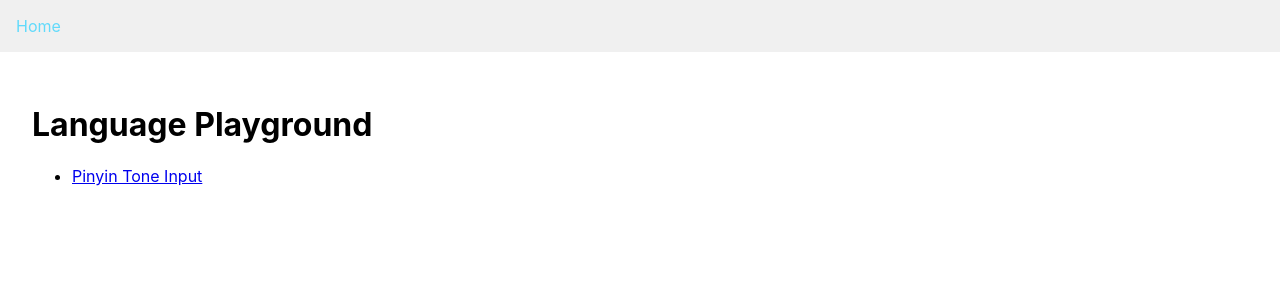
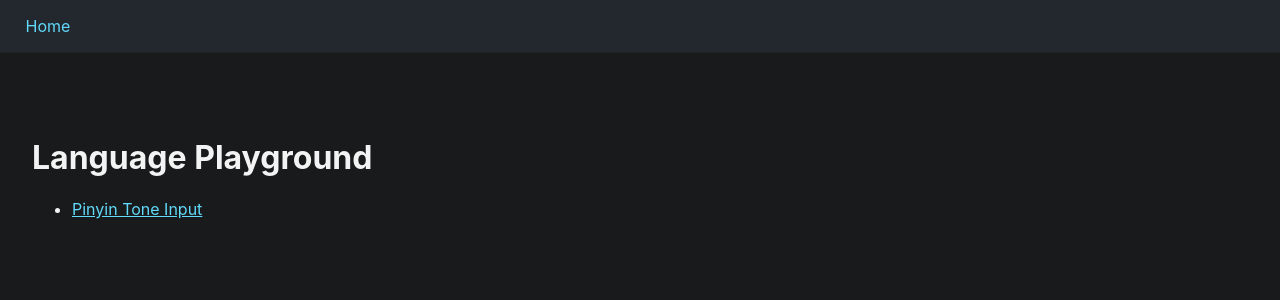
Before and after one commit to huyenltnguyen/language-playground, a React (Create React App) app: page / in a window 1280 px wide. Shown: the top 300 px of the page. Built offline with nearby package versions, Linux system fonts and the light colour scheme; the HTML template or start-up script is replaced by a standard one.

Commit message:
fix: styles (#14)

```diff
--- a/src/App.module.css
+++ b/src/App.module.css
@@ -3,8 +3,12 @@
 }
 
 .nav {
-  padding: 1rem;
-  background-color: #f0f0f0;
+  background: #23272e;
+  padding: 1rem 2vw;
+  margin-bottom: 2rem;
+  border-bottom: 1px solid #222;
+  display: flex;
+  gap: 1.5rem;
 }
 
 .link {
--- a/src/index.css
+++ b/src/index.css
@@ -5,9 +5,23 @@ body {
     sans-serif;
   -webkit-font-smoothing: antialiased;
   -moz-osx-font-smoothing: grayscale;
+  background: #181a1b;
+  color: #f3f3f3;
+}
+
+a {
+  color: #61dafb;
+  text-decoration: underline;
+}
+
+a:visited {
+  color: #b388ff;
+}
+
+a:hover, a:focus {
+  color: #21a1c4;
 }
 
 code {
-  font-family: source-code-pro, Menlo, Monaco, Consolas, 'Courier New',
-    monospace;
+  font-family: source-code-pro, Menlo, Monaco, Consolas, 'Courier New', monospace;
 }
```
